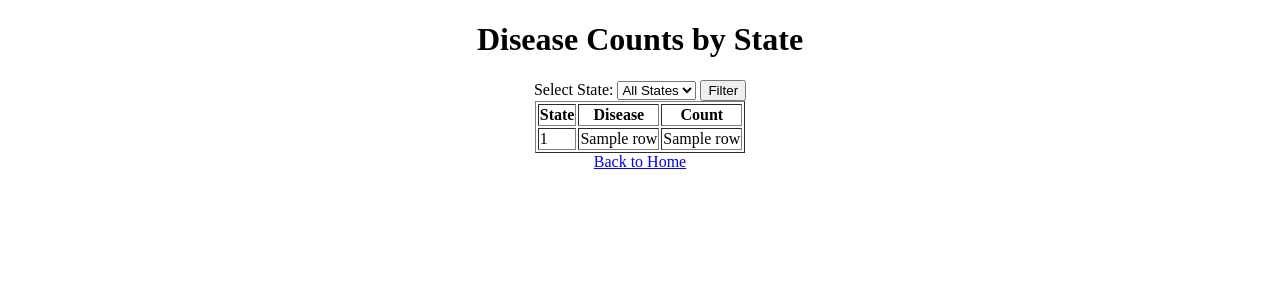
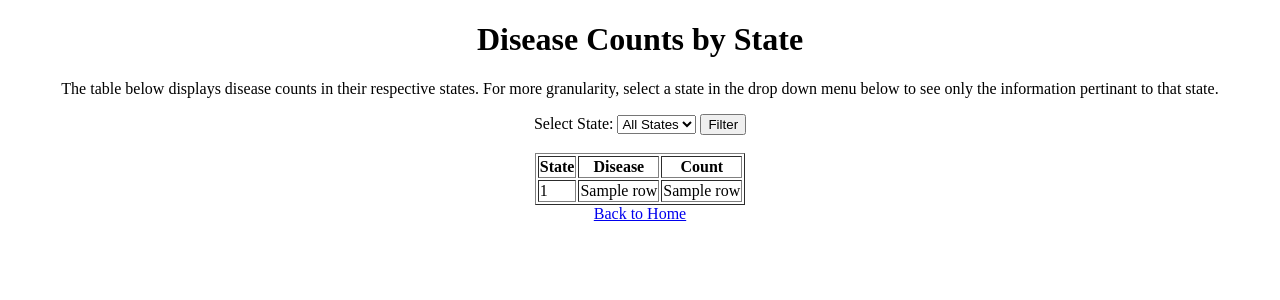
Before and after one commit to JacobMMillion/HealthHub_Database_WebApp, a Flask app: template templates/disease_counts_by_state.html in a window 1280 px wide. Shown: the top 300 px of the page. Run offline with Flask 3, Linux system fonts and the light colour scheme; the template is opened without the code that fills it: most values are stand-ins (such as "Sample title", 1, 10 or a date in 2020); parts of the project's set-up code (start-up, migrations or seed data) failed here and were passed over.

Commit message:
Update disease_counts_by_state.html

```diff
--- a/templates/disease_counts_by_state.html
+++ b/templates/disease_counts_by_state.html
@@ -8,6 +8,10 @@
 <body>
     <center>
     <h1>Disease Counts by State</h1>
+    <p>
+        The table below displays disease counts in their respective states.
+        For more granularity, select a state in the drop down menu below to see only the information pertinant to that state.
+    </p>
     <form method="POST">
         <label for="state">Select State:</label>
         <select name="state" id="state">
@@ -18,6 +22,7 @@
         </select>
         <button type="submit">Filter</button>
     </form>
+    </br>
     <table border="1">
         <tr>
             <th>State</th>
```
